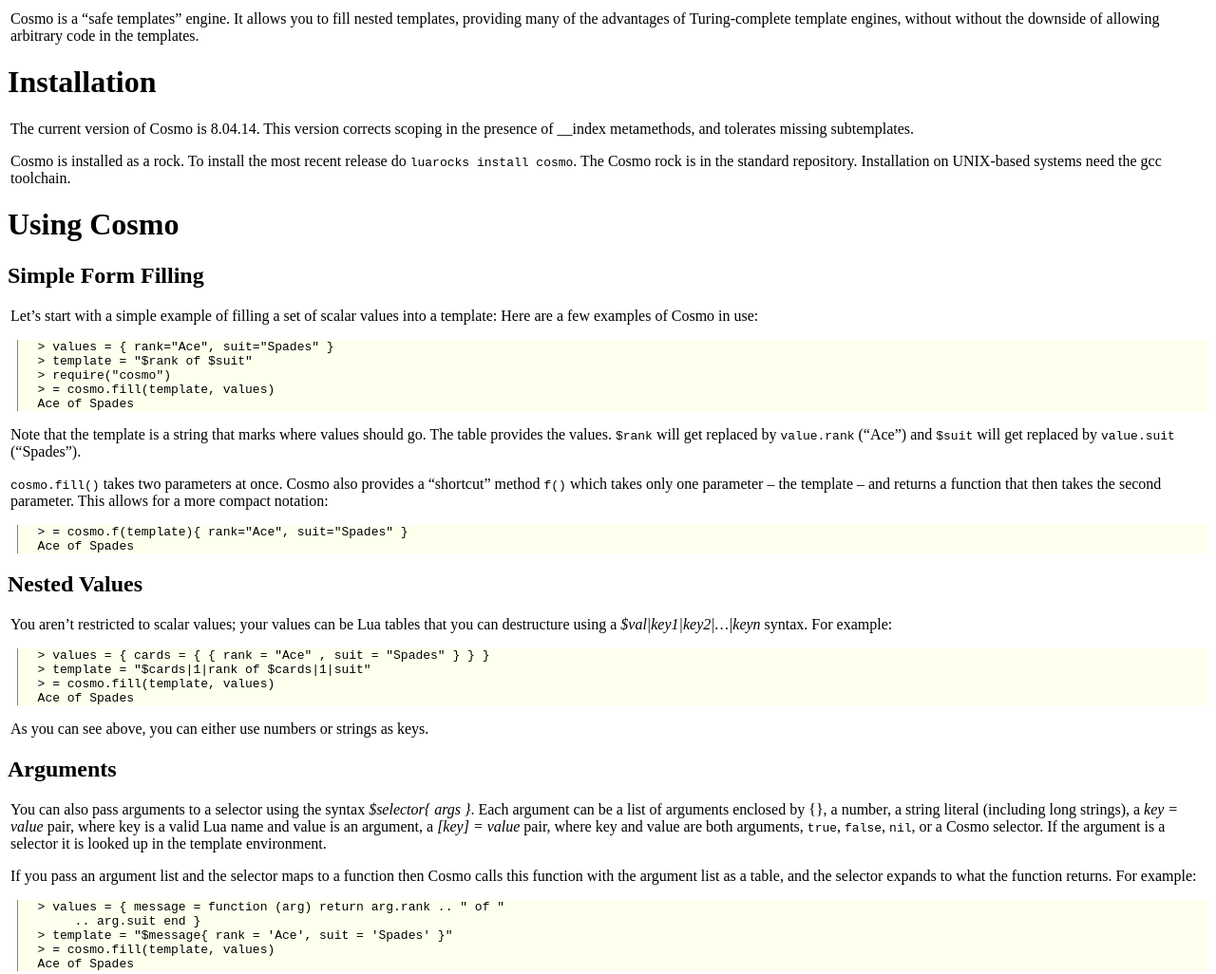
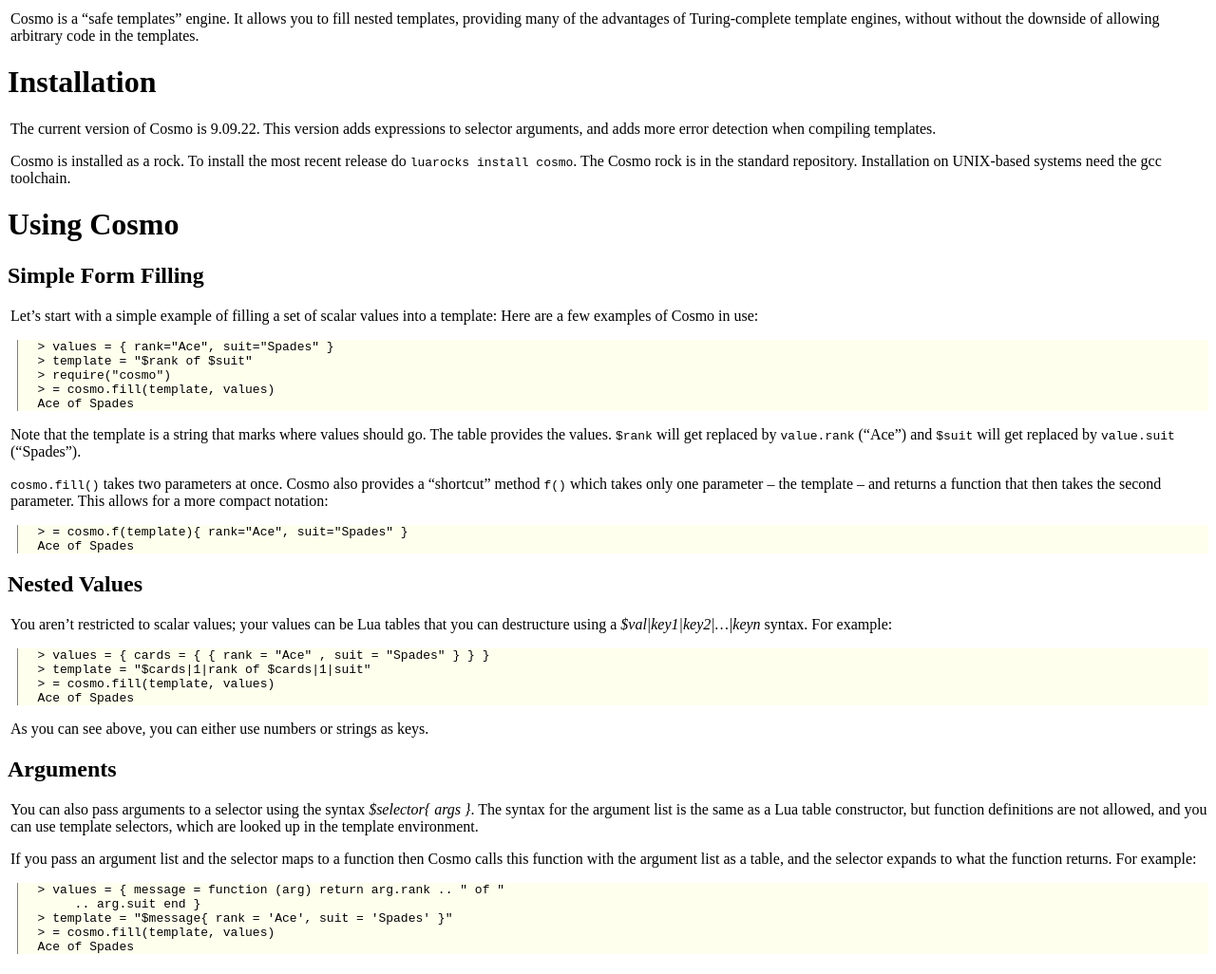
Before and after one commit to mascarenhas/cosmo, a plain HTML site: page doc/index.html in a window 1280 px wide. Shown: the part 340-1366 px from the top of the page at 95% size. Drawn offline with Linux system fonts and the light colour scheme.

Commit message:
packing up for new version
Ignore-this: 7c2985df6acef2479a94fda9c8114c00

darcs-hash:20090921165241-51b68-b9c7405461a8528395a2b1a76e0366346c240c7d.gz

```diff
--- a/doc/index.html
+++ b/doc/index.html
@@ -42,9 +42,8 @@ code in the templates.</p>
 
 <h1><a name="Overview"></a>Installation</h1>
 
-<p>The current version of Cosmo is 8.04.14. This version corrects
-scoping in the presence of __index metamethods, and tolerates
-missing subtemplates.</p>
+<p>The current version of Cosmo is 9.09.22. This version adds expressions to
+selector arguments, and adds more error detection when compiling templates.</p>
 
 <p>Cosmo is installed as a rock. To install the most recent release
 do <code>luarocks install cosmo</code>. The Cosmo rock is in the standard
@@ -93,13 +92,9 @@ Ace of Spades
 
 <h2>Arguments</h2>
 
-<p>You can also pass arguments to a selector using the syntax <em>$selector{ args }</em>.
-Each argument can be a list of arguments enclosed by {}, a number, a string literal
-(including long strings),
-a <em>key = value</em> pair, where key is a valid Lua name and value is an argument,
-a <em>[key] = value</em> pair, where key and value are both arguments, <code>true</code>, <code>false</code>,
-<code>nil</code>, or a Cosmo selector.
-If the argument is a selector it is looked up in the template environment.</p>
+<p>You can also pass arguments to a selector using the syntax <em>$selector{ args }</em>. The syntax
+for the argument list is the same as a Lua table constructor, but function definitions are
+not allowed, and you can use template selectors, which are looked up in the template environment.</p>
 
 <p>If you pass an argument list and the selector maps to a function then Cosmo calls
 this function with the argument list as a table, and the selector expands to what
@@ -357,7 +352,14 @@ John: 4 cards (no more needed)
 João: 1 card (needs 2 more)
 </code></pre>
 
-<p>You can embellish the &ldquo;$if&rdquo; template function as much as you want.</p>
+<p>The conditional above is already present in Cosmo as <code>cosmo.cif</code>. Expressions in arguments
+make it more useful:</p>
+
+<pre><code>&gt; template = "$if{ math.fmod(x, 4) == 0, target = 'World' }[[ Hello $target! ]],
+   [[ Hi $target! ]]"
+&gt; result = cosmo.fill(template, { math = math, x = 2, ["if"] = cosmo.cif })
+&gt; assert(result == " Hi World! ")
+</code></pre>
 
 <h1><a name="Contact"></a> Contact Us</h1>
 
@@ -387,7 +389,7 @@ much feedback and inspiration by André Carregal. This version is a reimplementa
 by Fabio Mascarenhas, with aditional features. The implementations
 are not derived from licensed software.</p>
 
-<p>Copyright © 2008 Fabio Mascarenhas.
+<p>Copyright © 2008-2009 Fabio Mascarenhas.
 Copyright © 2007-2008 Yuri Takhteyev.</p>
 
 <hr />
```
Also changed, not shown: 3 other files.
